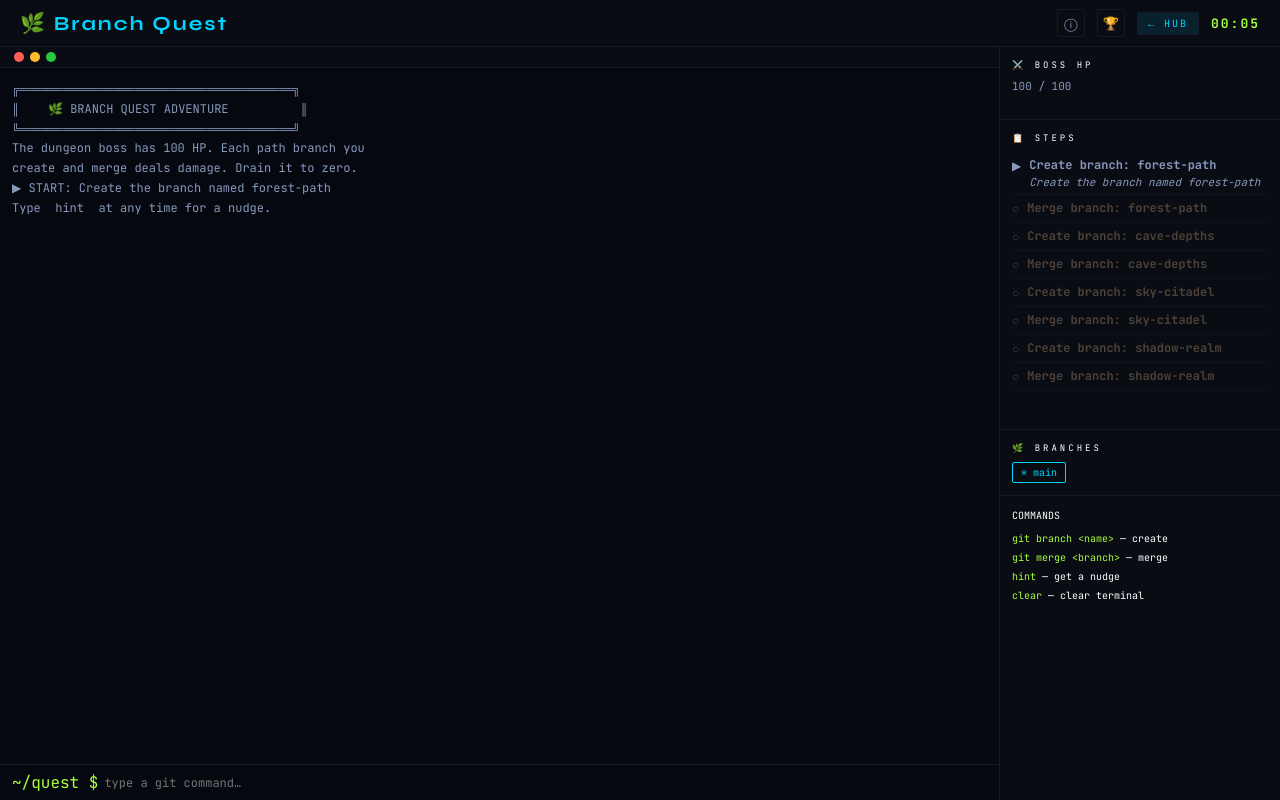
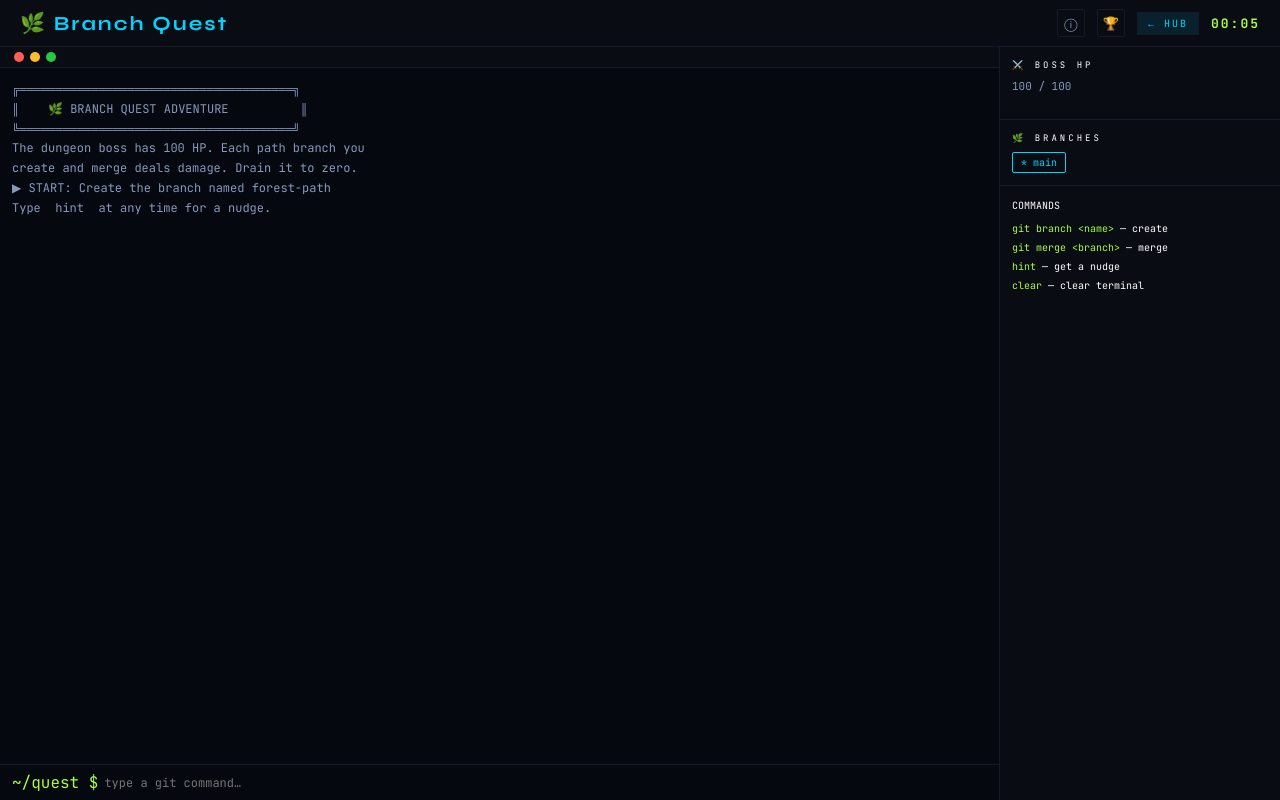
Before and after one commit to Abhisheksinha1506/git-games-hub, a website: page branch-quest.html in a window 1280 px wide. Drawn offline with Linux system fonts and the light colour scheme.

Commit message:
Hide steps panel in Branch Quest

```diff
--- a/branch-quest.html
+++ b/branch-quest.html
@@ -308,7 +308,7 @@
           <div class="boss-fill" id="boss-fill"></div>
         </div>
       </div>
-      <div class="sp-section" style="flex:1;overflow-y:auto;">
+      <div class="sp-section" style="flex:1;overflow-y:auto;display:none;">
         <div class="sp-head">📋 Steps</div>
         <div id="step-list"></div>
       </div>
```
